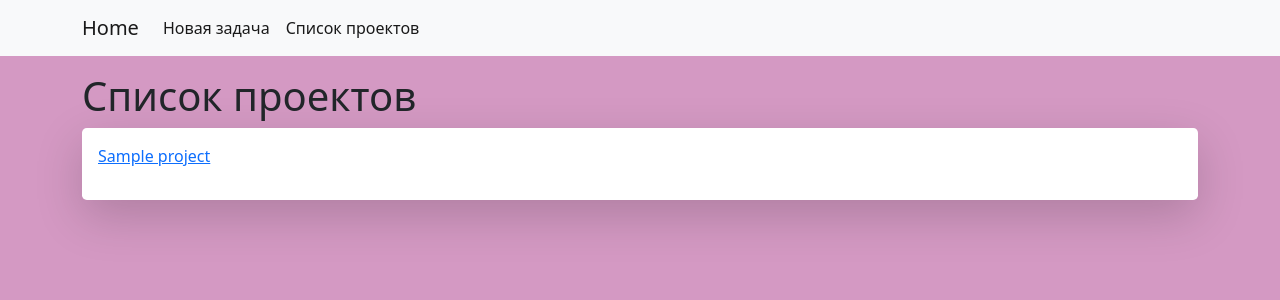
After one commit to Nadezhda2205/homework_70_Nadezhda_Khovrich, a Django app: page /project/ in a window 1280 px wide. The commit adds this page. Shown: the top 300 px of the page. Run offline with Django 4.2, Linux system fonts and the light colour scheme; tables that the repository leaves empty hold one stand-in row (values such as "Sample post"); parts of the project's set-up code (start-up, migrations or seed data) failed here and were passed over.

Commit message:
Добавлен просмот списка проектов

```diff
--- a/issue/urls.py
+++ b/issue/urls.py
@@ -1,5 +1,5 @@
 from django.urls import path
-from issue.views import TaskListView, TaskDetailView, TaskUpdateView, TaskCreateView, TaskDeleteView
+from issue.views import TaskListView, TaskDetailView, TaskUpdateView, TaskCreateView, TaskDeleteView, ProjectListView
 
 urlpatterns = [
     path('', TaskListView.as_view(), name='task_list'),
@@ -7,4 +7,7 @@ urlpatterns = [
     path('update/<int:pk>', TaskUpdateView.as_view(), name='task_update'),
     path('add/', TaskCreateView.as_view(), name='task_create'),
     path('delete/<int:pk>', TaskDeleteView.as_view(), name='task_delete'),
+
+    path('project/', ProjectListView.as_view(), name='project_list'),
+
 ]
--- a/issue/views.py
+++ b/issue/views.py
@@ -2,7 +2,7 @@ from django.shortcuts import render, get_object_or_404, redirect
 from django.views.generic import ListView, DetailView, TemplateView, CreateView
 from typing import Any
 from issue.forms import TaskForm, SearchTaskForm
-from issue.models import Task
+from issue.models import Task, Project
 from django.urls import reverse
 from django.db.models import Q
 
@@ -92,3 +92,9 @@ class TaskDeleteView(TemplateView):
         task = get_object_or_404(Task, pk=kwargs['pk'])
         task.delete()
         return redirect('task_list')
+
+
+class ProjectListView(ListView):
+    template_name: str = 'project/project_list.html'
+    model = Project
+    context_object_name = 'projects'
--- a/templates/base.html
+++ b/templates/base.html
@@ -29,6 +29,9 @@
           <li class="nav-item">
             <a class="nav-link active" aria-current="page" href="{% url 'task_create' %}">Новая задача</a>
           </li>
+          <li class="nav-item">
+            <a class="nav-link active" aria-current="page" href="{% url 'project_list' %}">Список проектов</a>
+          </li>
         </ul>
       </div>
     </div>
--- /dev/null
+++ b/templates/project/project_list.html
@@ -0,0 +1,24 @@
+{% extends 'base.html' %}
+
+{% block title %}
+Список проектов
+{% endblock %}
+
+{% block content %}
+
+
+<h1>Список проектов</h1>
+<div class="shadow-lg p-3 mb-5 bg-body rounded-3">
+    {% comment %} {% for project in projects %}
+    <a href="{% url 'task_detail' task.pk %}">
+        <p>{{ project.name }}</p>
+    </a>
+    <hr>
+
+    {% endfor %}{% endcomment %}
+    {% for project in projects %}
+    <a href="#"><p>{{ project.name}}</p></a>
+    {% endfor %}
+</div>
+
+{% endblock %}
```
